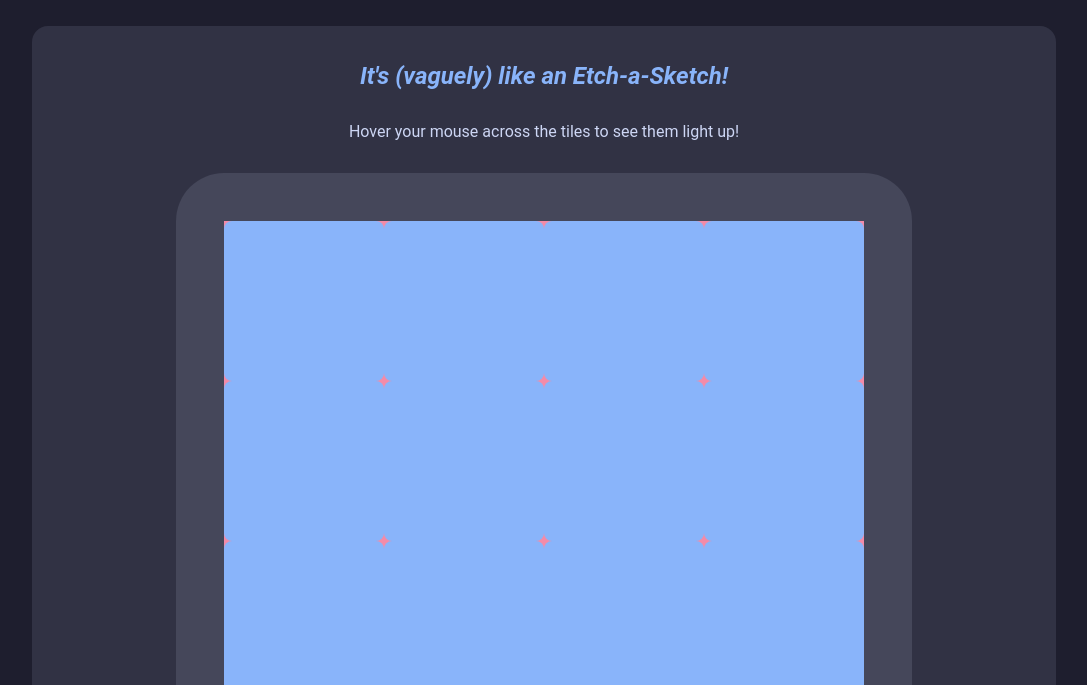
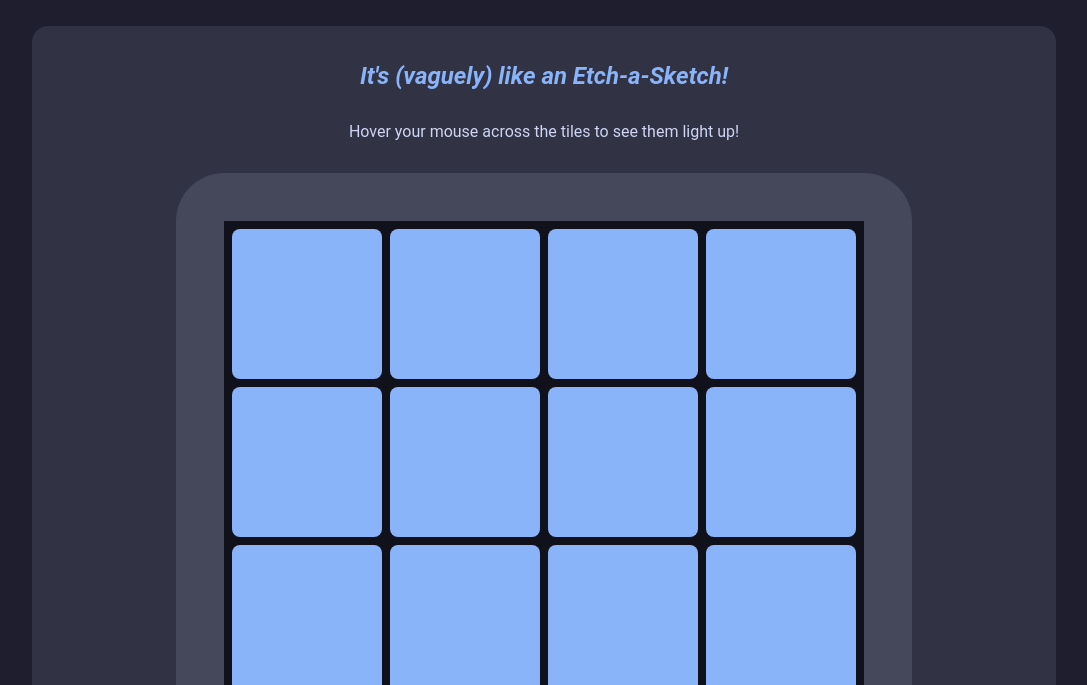
Before and after one commit to callumhobbis/odin-sketch, a plain HTML site: page index.html in a window 1280 px wide. Shown: the part 111-796 px from the top of the page, without its empty margins (96-1183 px from the left). Drawn offline with Linux system fonts and the light colour scheme.

Commit message:
feat: add gap around tiles

```diff
--- a/css/style.css
+++ b/css/style.css
@@ -117,7 +117,6 @@ a {
 }
 
 .box-row {
-  background-color: var(--red);
   height: 40px;
   display: flex;
   justify-content: space-evenly;
--- a/script.js
+++ b/script.js
@@ -2,6 +2,7 @@ const GRID_WIDTH = 4;
 const BOX_COUNT = GRID_WIDTH ** 2; // pre-compute
 
 const container = document.getElementById("box-container");
+const gap = 8;
 
 for (i = 0; i < GRID_WIDTH; i++) {
   let row = document.createElement("div");
@@ -11,5 +12,12 @@ for (i = 0; i < GRID_WIDTH; i++) {
     box.classList.add("box");
     row.appendChild(box);
   }
+
+  row.style.gap = `${gap}px`;
+  row.style.padding = `0 ${gap}px`;
+
   container.appendChild(row);
 }
+
+container.style.gap = `${gap}px`;
+container.style.padding = `${gap}px 0`;
```
